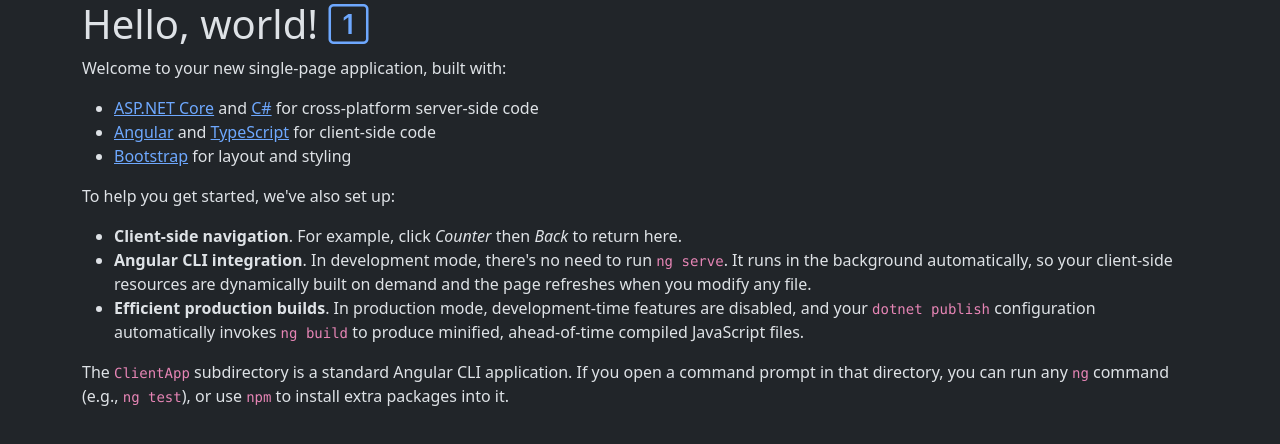
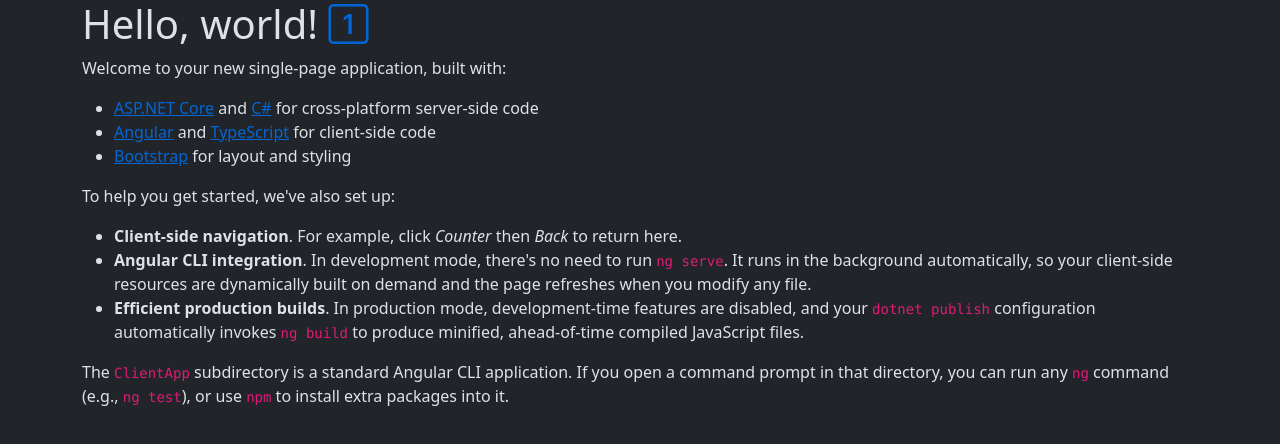
Before and after one commit to farleyrw/log-viewer, an Angular app in the folder NG15/ClientApp/: page / in a window 1280 px wide. Shown: the top 444 px of the page. Built offline with nearby package versions, Linux system fonts and the light colour scheme.

Commit message:
move imports to scss

```diff
--- a/NG15/ClientApp/angular.json
+++ b/NG15/ClientApp/angular.json
@@ -33,8 +33,6 @@
               "src/assets"
             ],
             "styles": [
-              "node_modules/bootstrap/scss/bootstrap.scss",
-              "node_modules/bootstrap-icons/font/bootstrap-icons.scss",
               "src/styles.scss"
             ],
             "scripts": []
--- a/NG15/ClientApp/src/styles.scss
+++ b/NG15/ClientApp/src/styles.scss
@@ -1,4 +1,7 @@
 /* You can add global styles to this file, and also import other style files */
+
+@import 'bootstrap/scss/bootstrap';
+@import 'bootstrap-icons/font/bootstrap-icons';
 
 /* Provide sufficient contrast against white background */
 a {
@@ -18,6 +21,3 @@
   background-color: #1b6ec2;
   border-color: #1861ac;
 }
-
-/* Importing Bootstrap SCSS file. */
-@import 'bootstrap/scss/bootstrap';
```
